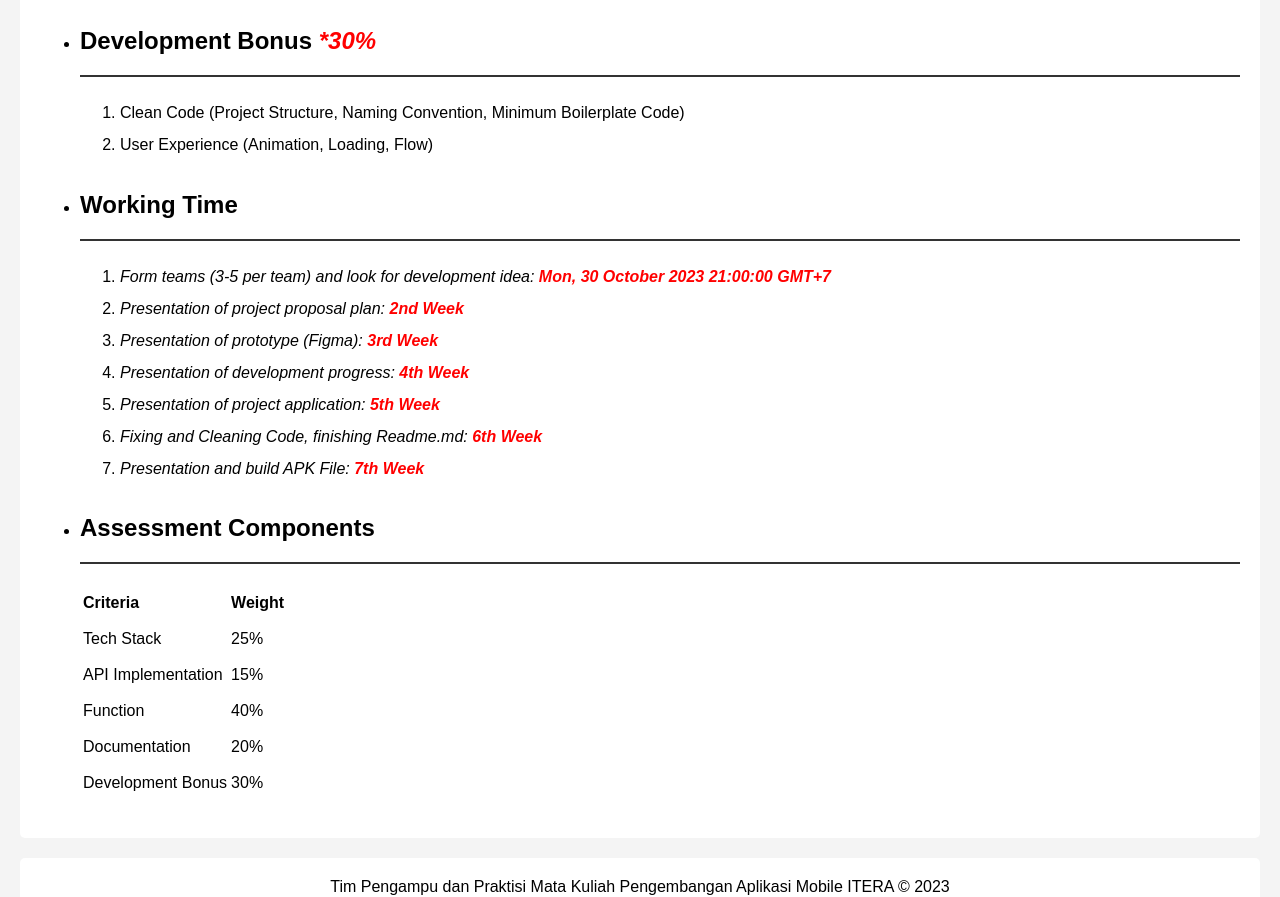
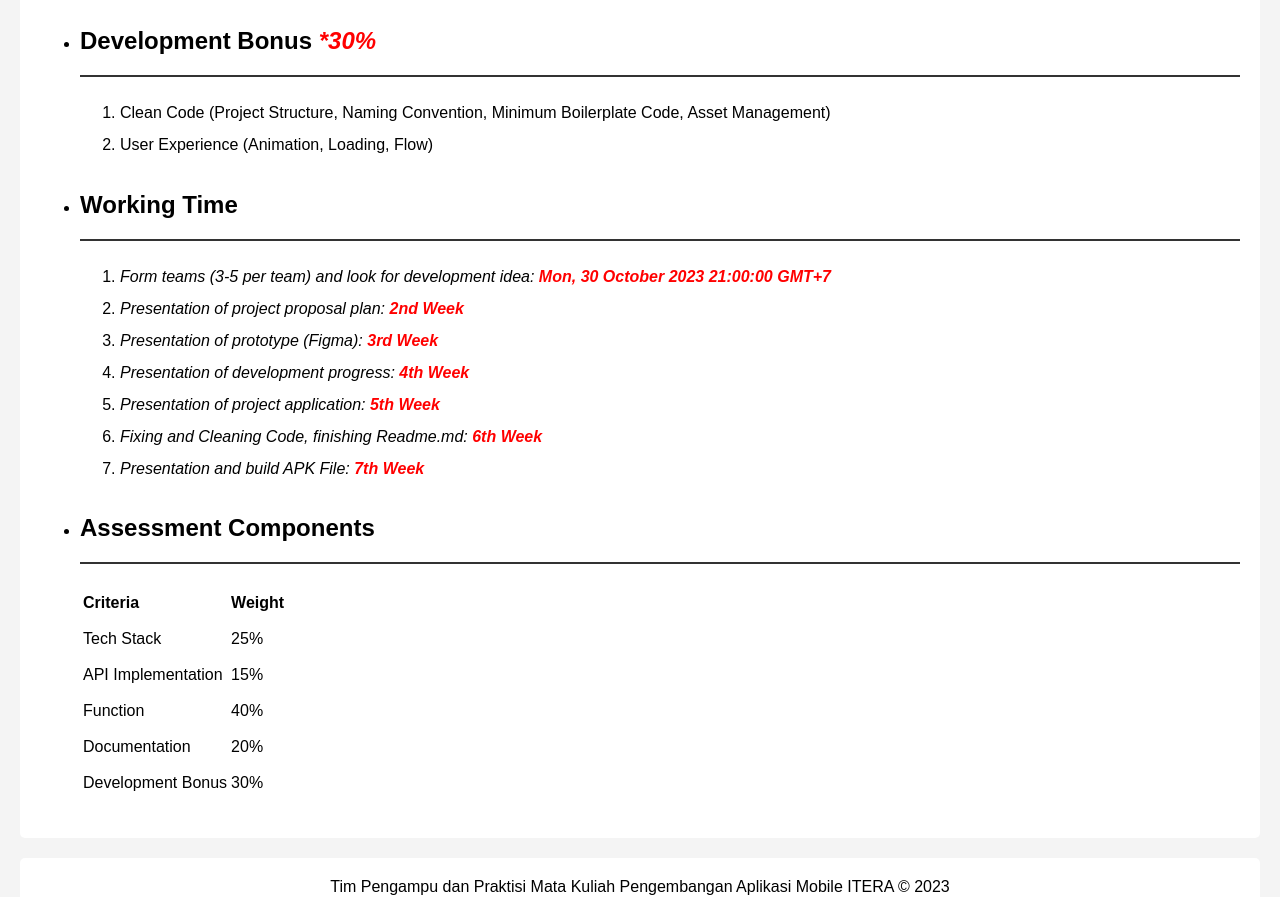
Before and after one commit to ab2rahman/iterapamproject2023, a plain HTML site: page index.html in a window 1280 px wide. Shown: the part 1930-2827 px from the top of the page. Drawn offline with Linux system fonts and the light colour scheme.

Commit message:
add some detail to development bonus

```diff
--- a/index.html
+++ b/index.html
@@ -91,7 +91,7 @@
             <li>
                 <h2 id="bonus">Development Bonus <i style="color: red;">*30%</i></h2>
                 <ol>
-                    <li>Clean Code (Project Structure, Naming Convention, Minimum Boilerplate Code)</li>
+                    <li>Clean Code (Project Structure, Naming Convention, Minimum Boilerplate Code, Asset Management)</li>
                     <li>User Experience (Animation, Loading, Flow)</li>
                 </ol>
             </li>
```
